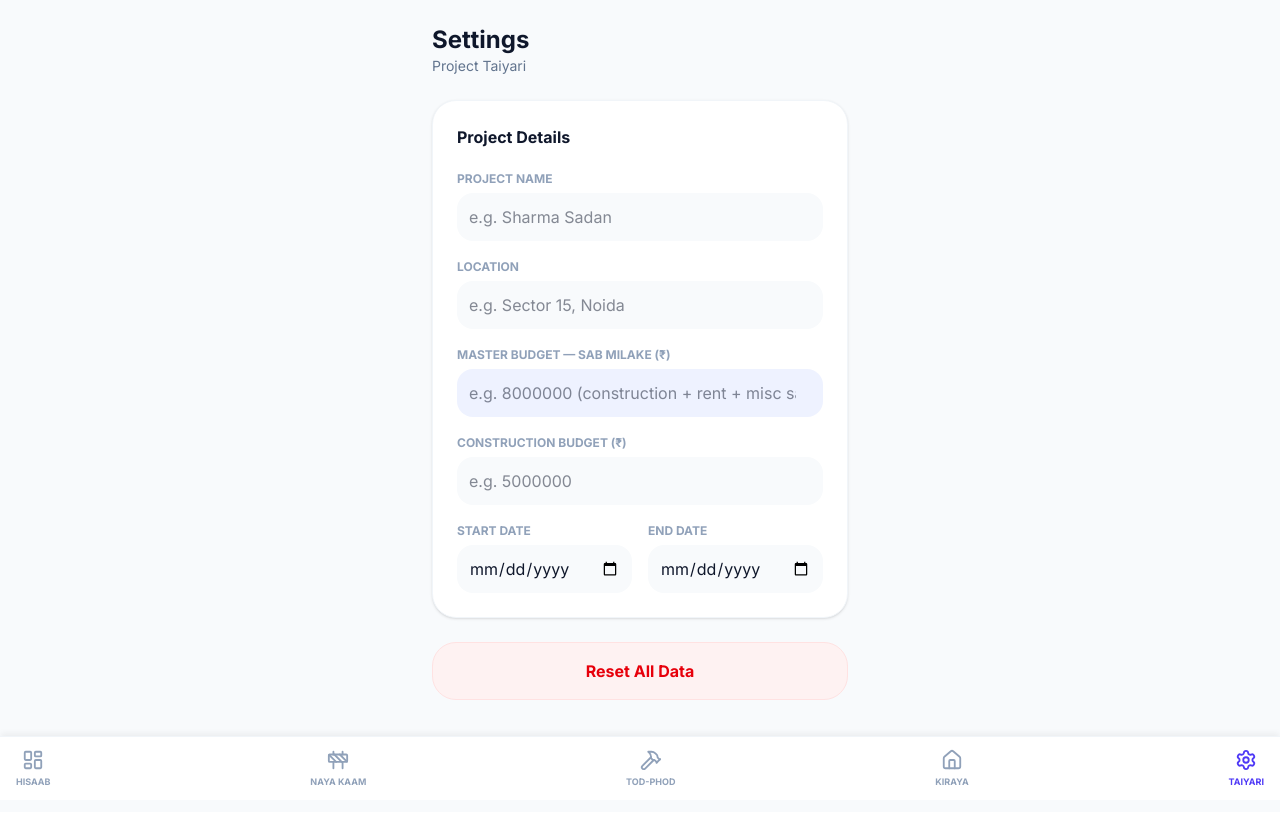
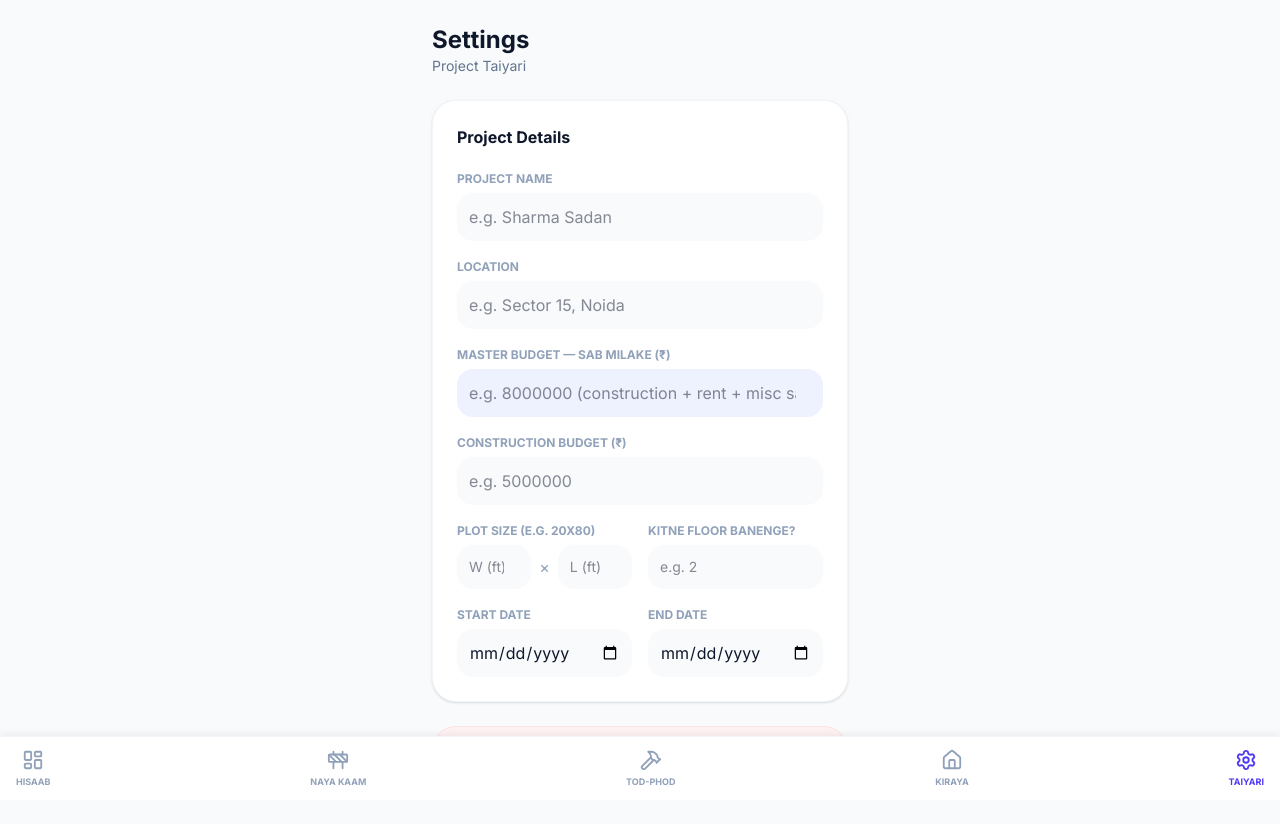
Before and after one commit to oshoup521/nirman-hisab, a React (Vite) app: page / in a window 1280 px wide. Both pictures are taken after a click on the button "Settings mein set karo". Shown: the top 824 px of the page. Built offline with nearby package versions, Linux system fonts and the light colour scheme.

Commit message:
feat: initialize core application structure, state management, and dashboard for project accounting with construction, demolition, and rental features.

```diff
--- a/src/App.tsx
+++ b/src/App.tsx
@@ -678,7 +678,20 @@ export default function App() {
                   const name = prompt('Thekedar ka naam?');
                   if (!name) return;
                   const workType = prompt('Kaam ka type? (Civil/Electrical/Plumbing/Painting/Flooring/Other)') as Theka['workType'];
-                  const totalAmount = Number(prompt('Total theka amount (₹)?'));
+                  let totalAmount = 0;
+                  let ratePerSqFt = 0;
+                  let areaSqFt = 0;
+
+                  const useSqFt = confirm('Kya aap Theka per Square Feet (₹/sq.ft) ke hisaab se lagana chahte hain?');
+                  if (useSqFt) {
+                    ratePerSqFt = Number(prompt('Darr (Rate) bataiye (e.g., 168 ₹/sq.ft)?'));
+                    const defaultArea = state.project?.totalArea || 0;
+                    areaSqFt = Number(prompt('Total Area (Sq.Ft) bataiye?', String(defaultArea)));
+                    totalAmount = ratePerSqFt * areaSqFt;
+                  } else {
+                    totalAmount = Number(prompt('Total lumpsum theka amount (₹)?'));
+                  }
+
                   const startDate = prompt('Start date (YYYY-MM-DD)?', new Date().toISOString().slice(0, 10));
                   const notes = prompt('Notes?') || '';
                   const newTheka: Theka = {
@@ -689,6 +702,8 @@ export default function App() {
                     payments: [],
                     startDate: startDate || new Date().toISOString(),
                     notes,
+                    ratePerSqFt: ratePerSqFt || undefined,
+                    areaSqFt: areaSqFt || undefined,
                   };
                   setState(prev => ({ ...prev, thekas: [...prev.thekas, newTheka] }));
                 }}
@@ -712,8 +727,12 @@ export default function App() {
                     </div>
                     <div className="flex items-center gap-2">
                       <div className="text-right">
-                        <p className="text-xs text-slate-400 font-bold uppercase">Total</p>
-                        <p className="font-bold text-slate-900">{formatCurrency(theka.totalAmount)}</p>
+                        {theka.ratePerSqFt && theka.areaSqFt ? (
+                          <p className="text-[10px] text-slate-400 font-bold mb-0.5 leading-none">{theka.areaSqFt} sq.ft × ₹{theka.ratePerSqFt}</p>
+                        ) : (
+                          <p className="text-xs text-slate-400 font-bold uppercase mb-0.5 leading-none">Total</p>
+                        )}
+                        <p className="font-bold text-slate-900 leading-none">{formatCurrency(theka.totalAmount)}</p>
                       </div>
                       <button
                         onClick={() => {
@@ -1817,6 +1836,26 @@ export default function App() {
             </div>
             <div className="grid grid-cols-2 gap-4">
               <div>
+                <label className="text-xs font-bold text-slate-400 uppercase">Plot Size (e.g. 20x80)</label>
+                <div className="flex gap-2 mt-1">
+                  <input type="number" placeholder="W (ft)" value={state.project?.plotWidth || ''} onChange={(e) => setState(prev => { const w = Number(e.target.value); const l = prev.project?.plotLength || 0; const f = prev.project?.floors || 1; return { ...prev, project: { ...(prev.project || {} as Project), plotWidth: w, totalArea: w * l * f } }; })} className="w-full p-3 bg-slate-50 border-none rounded-2xl focus:ring-2 focus:ring-indigo-500 text-sm" />
+                  <span className="self-center text-slate-400">×</span>
+                  <input type="number" placeholder="L (ft)" value={state.project?.plotLength || ''} onChange={(e) => setState(prev => { const l = Number(e.target.value); const w = prev.project?.plotWidth || 0; const f = prev.project?.floors || 1; return { ...prev, project: { ...(prev.project || {} as Project), plotLength: l, totalArea: w * l * f } }; })} className="w-full p-3 bg-slate-50 border-none rounded-2xl focus:ring-2 focus:ring-indigo-500 text-sm" />
+                </div>
+              </div>
+              <div>
+                <label className="text-xs font-bold text-slate-400 uppercase">Kitne Floor Banenge?</label>
+                <input type="number" value={state.project?.floors || ''} onChange={(e) => setState(prev => { const f = Number(e.target.value); const w = prev.project?.plotWidth || 0; const l = prev.project?.plotLength || 0; return { ...prev, project: { ...(prev.project || {} as Project), floors: f, totalArea: w * l * f } }; })} className="w-full mt-1 p-3 bg-slate-50 border-none rounded-2xl focus:ring-2 focus:ring-indigo-500 text-sm" placeholder="e.g. 2" />
+              </div>
+            </div>
+            {state.project?.totalArea ? (
+              <div className="bg-indigo-50 rounded-2xl p-3 text-center">
+                <p className="text-xs text-indigo-600 font-bold uppercase">Estimated Total Area</p>
+                <p className="text-xl font-bold text-indigo-900">{state.project.totalArea} Sq.Ft</p>
+              </div>
+            ) : null}
+            <div className="grid grid-cols-2 gap-4">
+              <div>
                 <label className="text-xs font-bold text-slate-400 uppercase">Start Date</label>
                 <input
                   type="date"
--- a/src/types.ts
+++ b/src/types.ts
@@ -15,6 +15,10 @@ export interface Project {
   masterBudget: number;  // total overall budget
   startDate: string;
   endDate: string;
+  plotLength?: number;
+  plotWidth?: number;
+  floors?: number;
+  totalArea?: number;
 }
 
 export interface Material {
@@ -52,6 +56,8 @@ export interface Theka {
   payments: ThekaPayment[];
   startDate: string;
   notes: string;
+  ratePerSqFt?: number;
+  areaSqFt?: number;
 }
 
 export interface DemolitionTheka {
```
